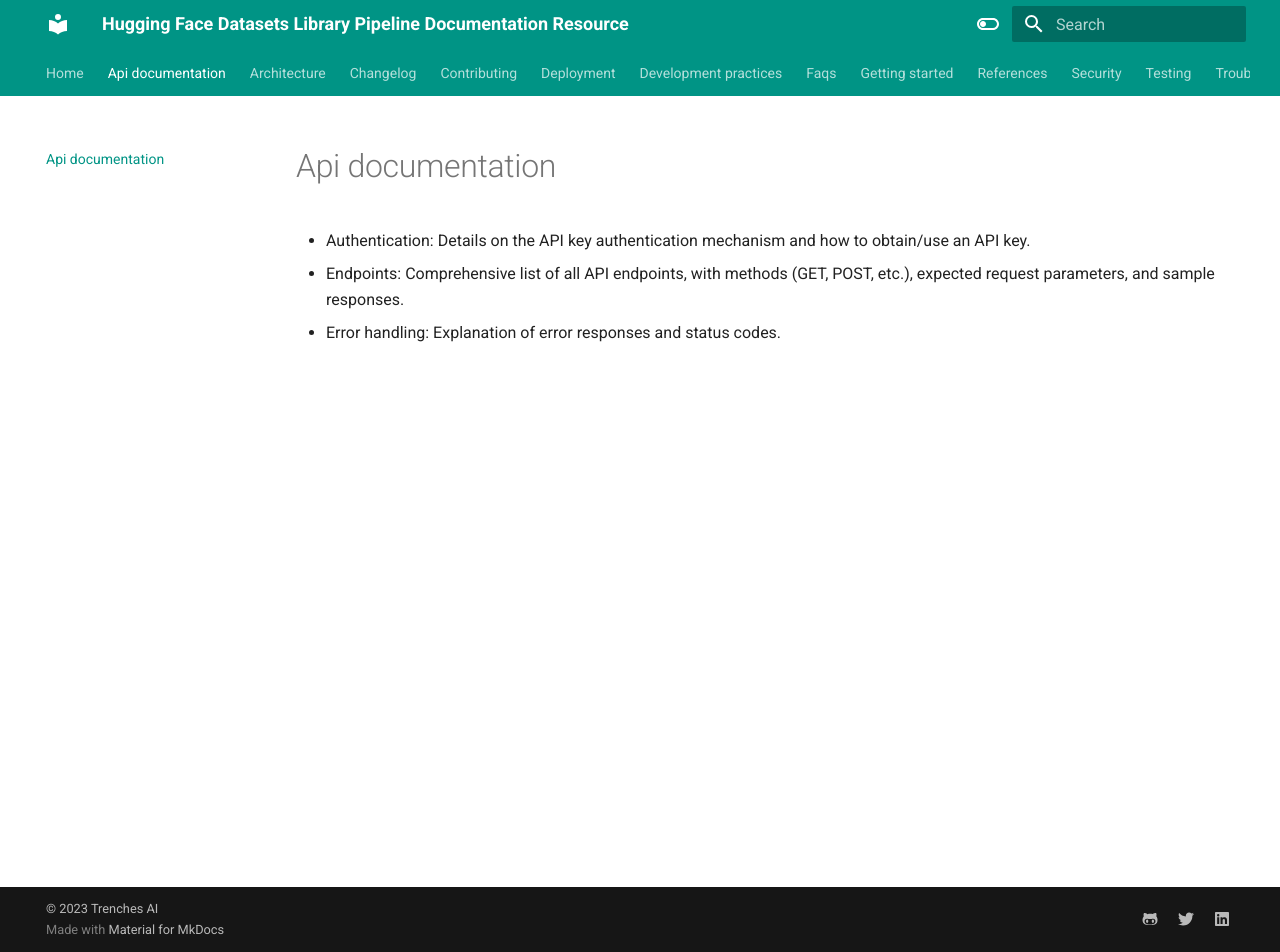
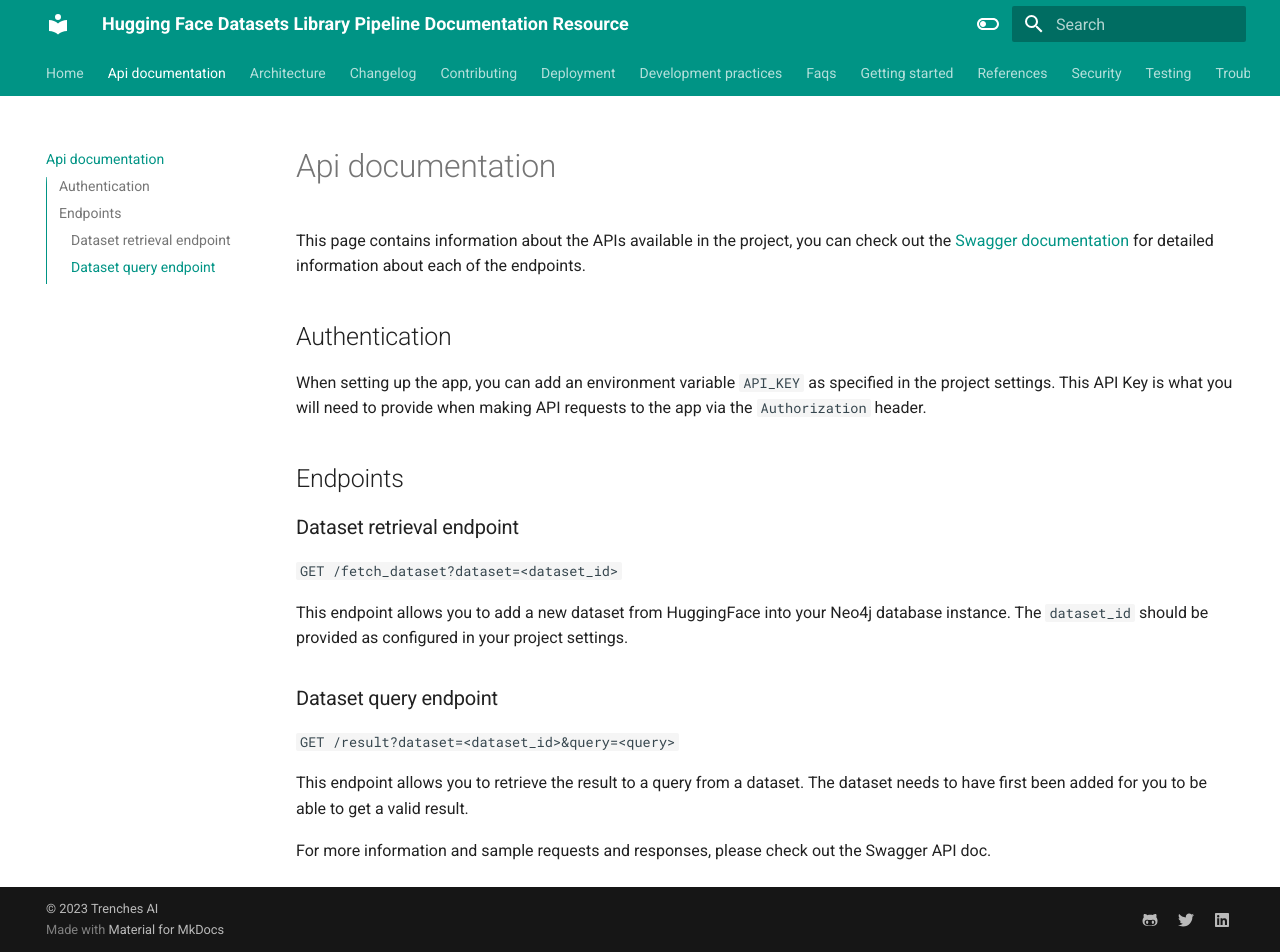
Before and after one commit to aitrenches/HFDLSP, an MkDocs documentation site: the page built from docs/api_documentation.md, in a window 1280 px wide and 952 px high. Built offline with MkDocs 1.6.1 and Material for MkDocs 9.7.7, drawn with Linux system fonts in a browser that asks for light colours.

Commit message:
feat: added api doc

```diff
--- a/docs/api_documentation.md
+++ b/docs/api_documentation.md
@@ -1,3 +1,21 @@
-- Authentication: Details on the API key authentication mechanism and how to obtain/use an API key.
-- Endpoints: Comprehensive list of all API endpoints, with methods (GET, POST, etc.), expected request parameters, and sample responses.
-- Error handling: Explanation of error responses and status codes.
+This page contains information about the APIs available in the project, you can check out the [Swagger documentation](https://hfdlsp.trenches.ai/swagger-ui/) for detailed information about each of the endpoints.
+
+## Authentication
+
+When setting up the app, you can add an environment variable `API_KEY` as specified in the project settings. This API Key is what you will need to provide when making API requests to the app via the `Authorization` header.
+
+## Endpoints
+
+### Dataset retrieval endpoint
+
+`GET /fetch_dataset?dataset=<dataset_id>`
+
+This endpoint allows you to add a new dataset from HuggingFace into your Neo4j database instance. The `dataset_id` should be provided as configured in your project settings.
+
+### Dataset query endpoint
+
+`GET /result?dataset=<dataset_id>&query=<query>`
+
+This endpoint allows you to retrieve the result to a query from a dataset. The dataset needs to have first been added for you to be able to get a valid result.
+
+For more information and sample requests and responses, please check out the Swagger API doc.
```
